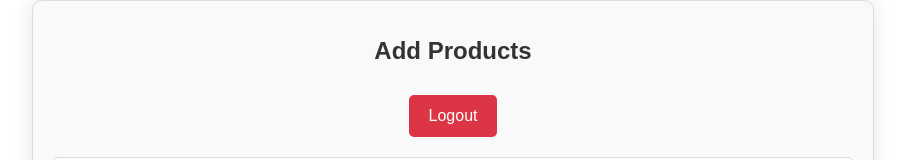
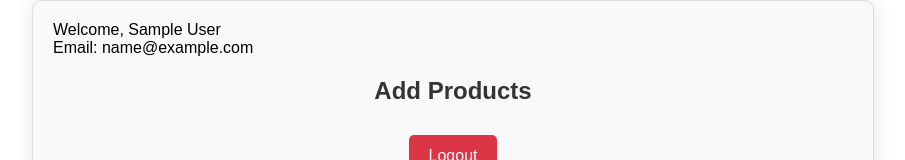
Before and after one commit to codearora/Invoice-Generator, a React (Create React App) app in the folder frontend/: page /add-product in a window 1280 px wide. Shown: the top 160 px of the page, without its empty margins (187-1092 px from the left). Built offline with nearby package versions, Linux system fonts and the light colour scheme; no server answers; sample sign-in values are in the browser's storage.

Commit message:
added email and name on top of add-product

```diff
--- a/frontend/src/App.js
+++ b/frontend/src/App.js
@@ -1,6 +1,6 @@
 // src/App.js
 import React, { useState } from 'react';
-import { BrowserRouter as Router, Route, Routes, Navigate } from 'react-router-dom';
+import { BrowserRouter as Router, Route, Routes } from 'react-router-dom';
 import Login from './components/Login';
 import Register from './components/Register';
 import AddProduct from './components/AddProduct';
@@ -9,11 +9,17 @@ import withAuth from './components/withAuth';
 
 function App() {
   const [token, setToken] = useState(localStorage.getItem('token'));
+  const [user, setUser] = useState(JSON.parse(localStorage.getItem('user')) || {});
 
-  const setTokenHandler = (newToken) => {
+  const setTokenHandler = (newToken, user) => {
     setToken(newToken);
+    setUser(user);
     localStorage.setItem('token', newToken);
+    localStorage.setItem('user', JSON.stringify(user));
   };
+
+  const AuthenticatedAddProduct = withAuth(() => <AddProduct token={token} setToken={setTokenHandler} user={user} />);
+  const AuthenticatedGenerateInvoice = withAuth(() => <GenerateInvoice token={token} />);
 
   return (
     <Router>
@@ -21,9 +27,8 @@ function App() {
         <Routes>
           <Route path="/login" element={<Login setToken={setTokenHandler} />} />
           <Route path="/register" element={<Register setRegistered={() => { }} />} />
-          <Route path="/add-product" element={React.createElement(withAuth(AddProduct), { token, setToken: setTokenHandler })} />
-          <Route path="/generate-invoice" element={React.createElement(withAuth(GenerateInvoice), { token })} />
-          <Route path="/" element={<Navigate to="/login" />} /> {/* Redirect root to login */}
+          <Route path="/add-product" element={<AuthenticatedAddProduct />} />
+          <Route path="/generate-invoice" element={<AuthenticatedGenerateInvoice />} />
         </Routes>
       </div>
     </Router>
--- a/frontend/src/components/AddProduct.js
+++ b/frontend/src/components/AddProduct.js
@@ -4,7 +4,7 @@ import axios from 'axios';
 import { useNavigate } from 'react-router-dom';
 import './AddProduct.css'; // Import the CSS file
 
-const AddProduct = ({ token, setToken }) => {
+const AddProduct = ({ token, setToken, user }) => {
     const [name, setName] = useState('');
     const [qty, setQty] = useState('');
     const [rate, setRate] = useState('');
@@ -90,6 +90,7 @@ const AddProduct = ({ token, setToken }) => {
     const handleLogout = () => {
         setToken(null);
         localStorage.removeItem('token');
+        localStorage.removeItem('user');
         navigate('/login');
     };
 
@@ -103,6 +104,10 @@ const AddProduct = ({ token, setToken }) => {
 
     return (
         <div className="add-product-container">
+            <div className="user-info">
+                <p>Welcome, {user.name}</p>
+                <p>Email: {user.email}</p>
+            </div>
             <h1>Add Products</h1>
             <button className="logout-button" onClick={handleLogout}>Logout</button>
             <div className="form-container">
--- a/frontend/src/components/Login.js
+++ b/frontend/src/components/Login.js
@@ -13,7 +13,7 @@ const Login = ({ setToken }) => {
         e.preventDefault();
         try {
             const res = await axios.post('http://localhost:5000/login', { email, password });
-            setToken(res.data.token);
+            setToken(res.data.token, res.data.user);
             navigate('/add-product');  // Navigate to the Add Product page on successful login
         } catch (err) {
             console.error(err);
--- a/frontend/src/components/withAuth.js
+++ b/frontend/src/components/withAuth.js
@@ -1,19 +1,14 @@
 // src/components/withAuth.js
 import React from 'react';
-import { useNavigate } from 'react-router-dom';
+import { Navigate } from 'react-router-dom';
 
-const withAuth = (WrappedComponent) => {
+const withAuth = (Component) => {
     return (props) => {
-        const navigate = useNavigate();
         const token = localStorage.getItem('token');
-
-        React.useEffect(() => {
-            if (!token) {
-                navigate('/login');
-            }
-        }, [navigate, token]);
-
-        return token ? <WrappedComponent {...props} /> : null;
+        if (!token) {
+            return <Navigate to="/login" />;
+        }
+        return <Component {...props} />;
     };
 };
 
```
